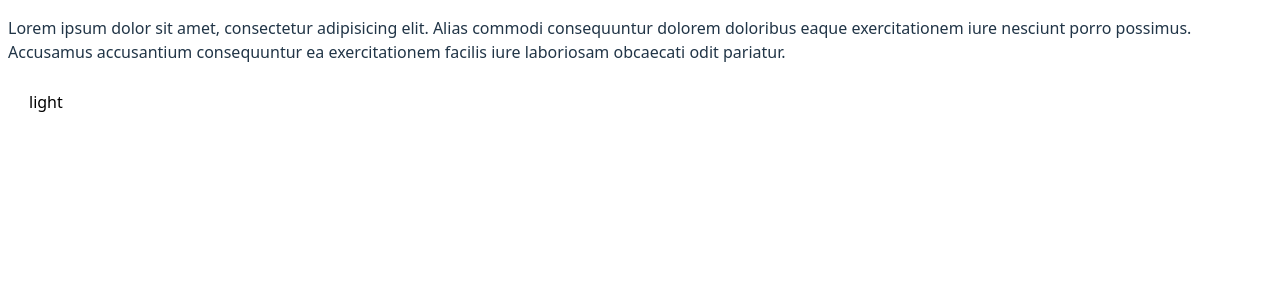
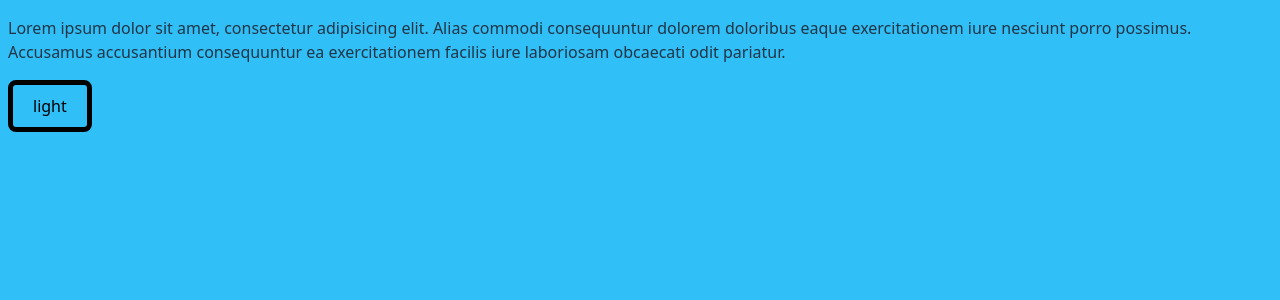
Before and after one commit to CadenceReynolds/CadenceReynolds.github.io, a React (Vite) app in the folder ricks-rolls/: page / in a window 1280 px wide. Shown: the top 300 px of the page. Built offline with nearby package versions, Linux system fonts and the light colour scheme.

Commit message:
css background colors

```diff
--- a/ricks-rolls/src/ThemeComponent.jsx
+++ b/ricks-rolls/src/ThemeComponent.jsx
@@ -8,8 +8,8 @@ function switchTheme(setTheme, theme) {
             theme === 'light'
                 ? 'dark'
                 : 'light');
-        document.body.style.backgroundColor = theme === 'light' ? '#151618' : '#fff'
-        document.body.style.color = theme === 'light' ? '#fff' : '#000000'
+        document.body.style.backgroundColor = theme === 'light' ? '#000' : '#30bff6'
+        document.body.style.color = theme === 'light' ? '#00ffff' : '#000000'
 
     }
 }
@@ -20,8 +20,11 @@ export default function ThemeComponent() {
         <>
             <button onClick={switchTheme(setTheme, theme)}
                     style={{
-                        background: theme === 'light' ? '#fff' : '#333',
-                        color: theme === 'light' ? '#000' : '#fff',
+                        background: theme === 'light' ? '#30bff6' : '#000',
+                        color: theme === 'light' ? '#000' : '#00ffff',
+                        borderWidth : "5px",
+                        borderColor: theme === 'light' ? '#000' : '#00ffff',
+                        borderStyle: "solid"
                     }}>
                 {theme}
             </button>
--- a/ricks-rolls/src/index.css
+++ b/ricks-rolls/src/index.css
@@ -36,12 +36,12 @@ button:focus-visible {
 @media (prefers-color-scheme: light) {
   :root {
     color: #213547;
-    background-color: #ffffff;
+    background-color: #30bff6;
   }
   a:hover {
     color: #747bff;
   }
   button {
-    background-color: #f9f9f9;
+    background-color: #30bff6;
   }
 }
```
